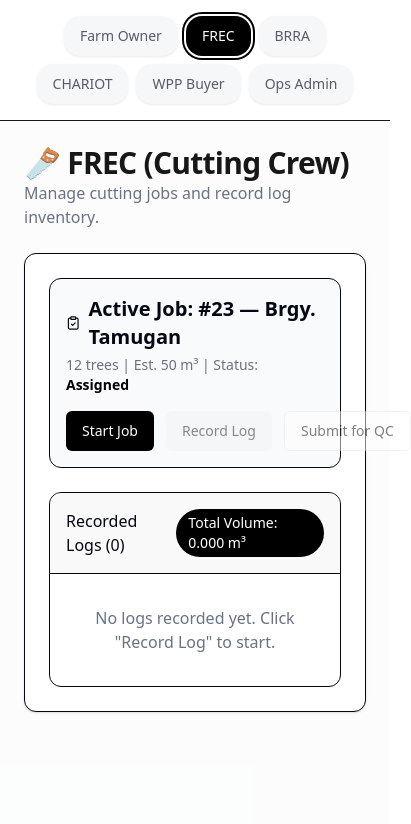
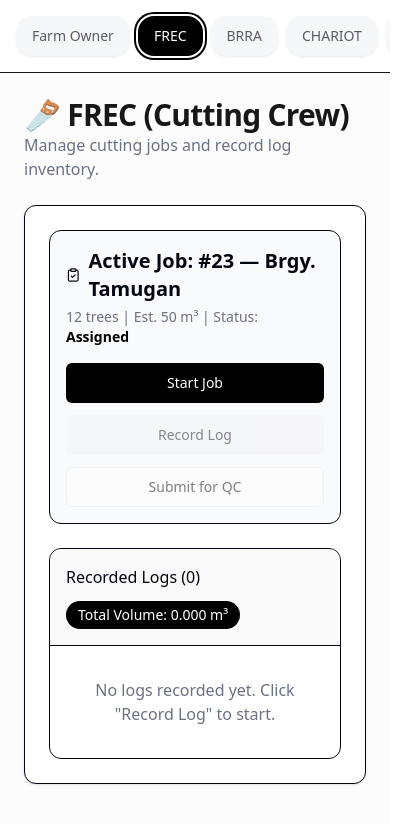
Before and after one commit to SGA-Solutions/falcata-app, a Next.js app: page /frec in a window 390 px wide. Shown: the top 824 px of the page, 411 px wide, since content can reach past the window. Built offline with nearby package versions, Linux system fonts and the light colour scheme.

Commit message:
fixed layout for smaller width phones

```diff
--- a/src/app/(dashboard)/frec/page.tsx
+++ b/src/app/(dashboard)/frec/page.tsx
@@ -35,7 +35,7 @@ export default function FRECPage() {
                             <h3 className="font-bold text-xl flex items-center gap-2"><ClipboardCheck className="h-5 w-5" /> Active Job: #{job.id} — {job.site}</h3>
                             <p className="text-sm text-gray-500 mt-1">{job.trees} trees | Est. {job.est} m³ | Status: <b className="text-black">{job.status}</b></p>
                         </div>
-                        <div className="flex gap-3">
+                        <div className="flex flex-col sm:flex-row gap-3">
                             <Button onClick={startJob} disabled={job.status !== "Assigned"}>Start Job</Button>
                             <Button variant="secondary" onClick={() => setOpen(true)} disabled={job.status !== "In-Progress"}>Record Log</Button>
                             <Button onClick={completeJob} disabled={job.status !== "In-Progress"} variant="outline">Submit for QC</Button>
@@ -43,7 +43,7 @@ export default function FRECPage() {
                     </div>
 
                     <div className="border rounded-xl overflow-hidden">
-                        <div className="p-4 font-medium bg-gray-100/50 border-b flex justify-between items-center">
+                        <div className="p-4 font-medium bg-gray-100/50 border-b flex flex-col sm:flex-row gap-3 justify-between items-start sm:items-center">
                             <span>Recorded Logs ({logs.length})</span>
                             <span className="bg-black text-white px-3 py-1 rounded-full text-sm">Total Volume: {totalVol} m³</span>
                         </div>
--- a/src/components/domain/role-tabs.tsx
+++ b/src/components/domain/role-tabs.tsx
@@ -19,13 +19,13 @@ export function RoleTabs() {
     const currentRole = pathname?.split("/")[1] || "farm";
 
     return (
-        <div className="flex flex-wrap gap-2 items-center justify-center p-4 bg-white border-b sticky top-0 z-40">
+        <div className="flex w-full overflow-x-auto gap-2 items-center p-4 bg-white border-b sticky top-0 z-40 md:justify-center md:flex-wrap no-scrollbar">
             {roles.map((r) => (
                 <Button
                     key={r.key}
                     onClick={() => router.push(`/${r.key}`)}
                     className={
-                        "rounded-2xl px-4 py-2 shadow transition-all " +
+                        "rounded-2xl px-4 py-2 shadow transition-all whitespace-nowrap " +
                         (pathname?.includes(r.key) ? "ring-2 ring-offset-2 ring-black" : "opacity-70 hover:opacity-100")
                     }
                     variant={pathname?.includes(r.key) ? "default" : "secondary"}
```
